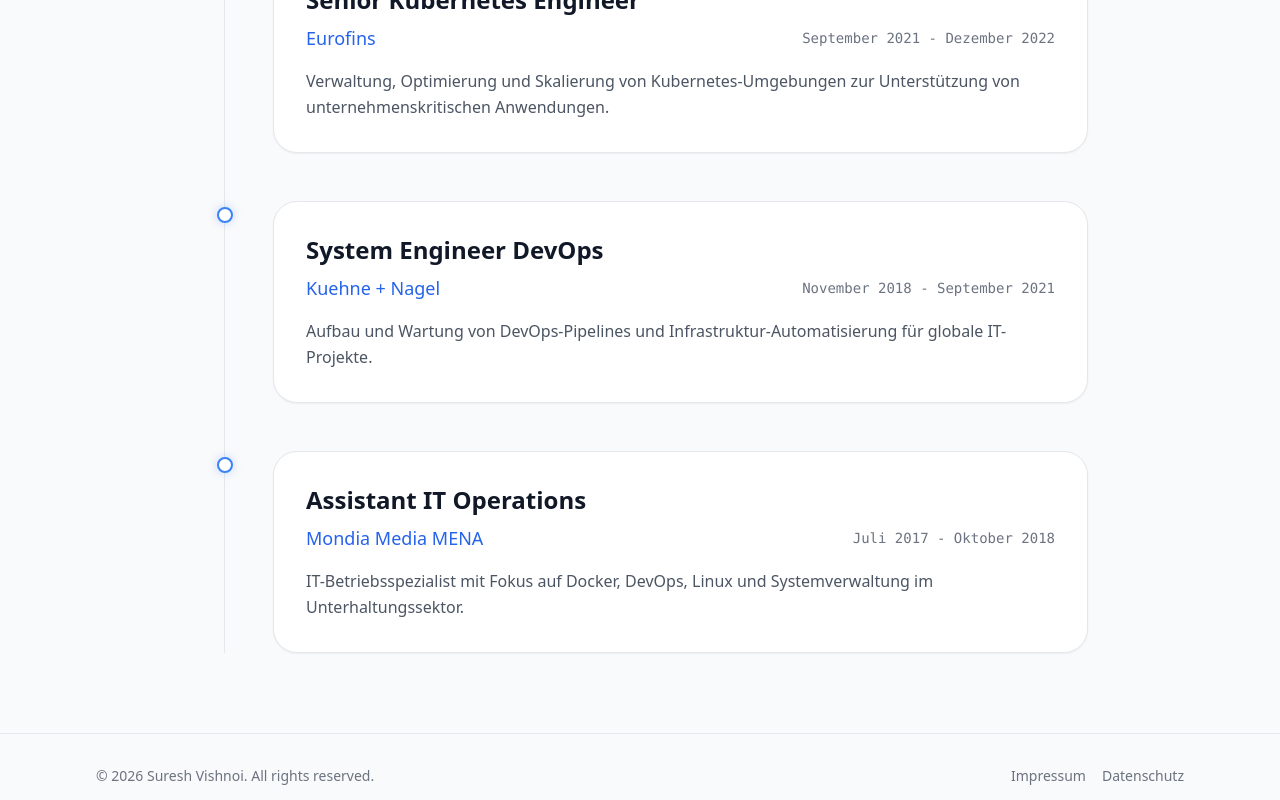
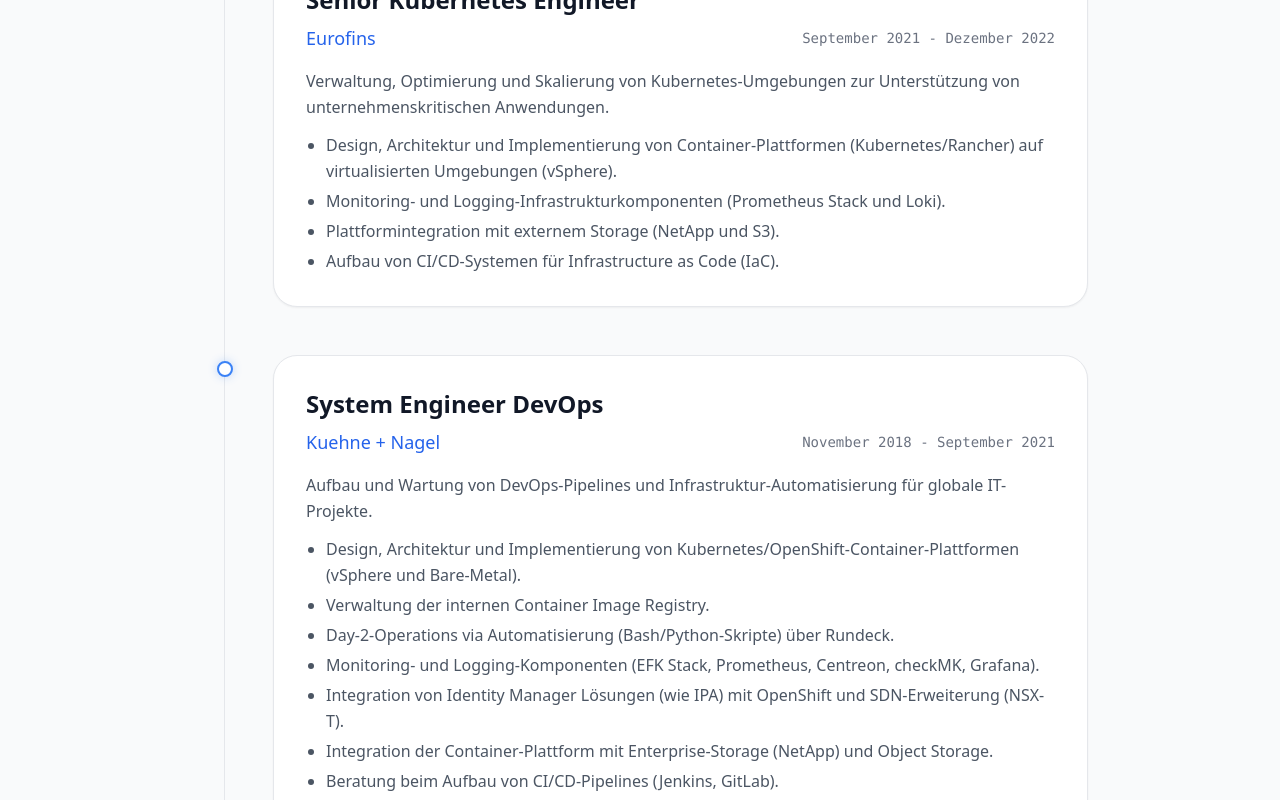
Before and after one commit to vishnoisuresh/suresh-vishnoi-portfolio, a Next.js app: page /suresh-vishnoi-portfolio/experience in a window 1280 px wide. Shown: the part 980-1780 px from the top of the page. Built offline with nearby package versions, Linux system fonts and the light colour scheme.

Commit message:
Enhance Eurofins and Kuehne+Nagel experience details

```diff
--- a/src/pages/experience.js
+++ b/src/pages/experience.js
@@ -38,13 +38,36 @@
           role: "Senior Kubernetes Engineer",
           company: "Eurofins",
           duration: "September 2021 - Dezember 2022",
-          description: "Verwaltung, Optimierung und Skalierung von Kubernetes-Umgebungen zur Unterstützung von unternehmenskritischen Anwendungen."
+          description: (
+            <>
+              Verwaltung, Optimierung und Skalierung von Kubernetes-Umgebungen zur Unterstützung von unternehmenskritischen Anwendungen.
+              <ul className="list-disc pl-5 mt-3 space-y-1">
+                <li>Design, Architektur und Implementierung von Container-Plattformen (Kubernetes/Rancher) auf virtualisierten Umgebungen (vSphere).</li>
+                <li>Monitoring- und Logging-Infrastrukturkomponenten (Prometheus Stack und Loki).</li>
+                <li>Plattformintegration mit externem Storage (NetApp und S3).</li>
+                <li>Aufbau von CI/CD-Systemen für Infrastructure as Code (IaC).</li>
+              </ul>
+            </>
+          )
         },
         {
           role: "System Engineer DevOps",
           company: "Kuehne + Nagel",
           duration: "November 2018 - September 2021",
-          description: "Aufbau und Wartung von DevOps-Pipelines und Infrastruktur-Automatisierung für globale IT-Projekte."
+          description: (
+            <>
+              Aufbau und Wartung von DevOps-Pipelines und Infrastruktur-Automatisierung für globale IT-Projekte.
+              <ul className="list-disc pl-5 mt-3 space-y-1">
+                <li>Design, Architektur und Implementierung von Kubernetes/OpenShift-Container-Plattformen (vSphere und Bare-Metal).</li>
+                <li>Verwaltung der internen Container Image Registry.</li>
+                <li>Day-2-Operations via Automatisierung (Bash/Python-Skripte) über Rundeck.</li>
+                <li>Monitoring- und Logging-Komponenten (EFK Stack, Prometheus, Centreon, checkMK, Grafana).</li>
+                <li>Integration von Identity Manager Lösungen (wie IPA) mit OpenShift und SDN-Erweiterung (NSX-T).</li>
+                <li>Integration der Container-Plattform mit Enterprise-Storage (NetApp) und Object Storage.</li>
+                <li>Beratung beim Aufbau von CI/CD-Pipelines (Jenkins, GitLab).</li>
+              </ul>
+            </>
+          )
         },
         {
           role: "Assistant IT Operations",
@@ -84,13 +107,36 @@
           role: "Senior Kubernetes Engineer",
           company: "Eurofins",
           duration: "September 2021 - December 2022",
-          description: "Managing, optimizing, and scaling Kubernetes environments to support mission-critical applications."
+          description: (
+            <>
+              Managing, optimizing, and scaling Kubernetes environments to support mission-critical applications.
+              <ul className="list-disc pl-5 mt-3 space-y-1">
+                <li>Design, architect and Implement Container Platform(Kubernetes/Rancher) on Virtualized Environment (vSphere).</li>
+                <li>Monitoring and logging infrastructure components using Prometheus stack and Loki.</li>
+                <li>Platform integration with external Storage NetApp and S3.</li>
+                <li>Build CICD system for IaC setup.</li>
+              </ul>
+            </>
+          )
         },
         {
           role: "System Engineer DevOps",
           company: "Kuehne + Nagel",
           duration: "November 2018 - September 2021",
-          description: "Building and maintaining DevOps pipelines and infrastructure automation for global IT projects."
+          description: (
+            <>
+              Building and maintaining DevOps pipelines and infrastructure automation for global IT projects.
+              <ul className="list-disc pl-5 mt-3 space-y-1">
+                <li>Design, architect and Implement Container Platform (Kubernetes/OpenShift) on Virtualized Environment (vSphere) and Bare Metal Servers.</li>
+                <li>Managing Internal Container Image Registry.</li>
+                <li>Doing Day 2 Operations such as Automation using bash scripts / python on rundeck.</li>
+                <li>Monitoring and logging infrastructure components using EFK Stack and Prometheus, Centreon, checkMK and Grafana.</li>
+                <li>Integrating Identity Manager solutions (IPA) with OpenShift and extending the Container Platform with Software Defined Networking (NSX-T).</li>
+                <li>Integrating the Container Platform with Storage such as NetApp and Object Storage.</li>
+                <li>Consulting with developers to build CI/CD Pipelines such as Jenkins, Gitlab.</li>
+              </ul>
+            </>
+          )
         },
         {
           role: "Assistant IT Operations",
```
